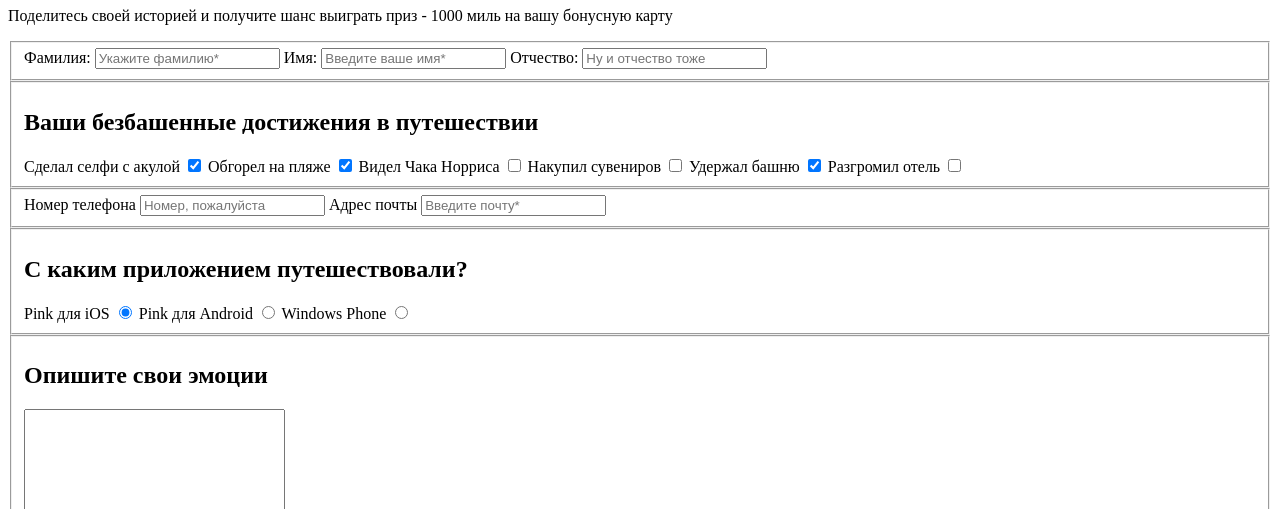
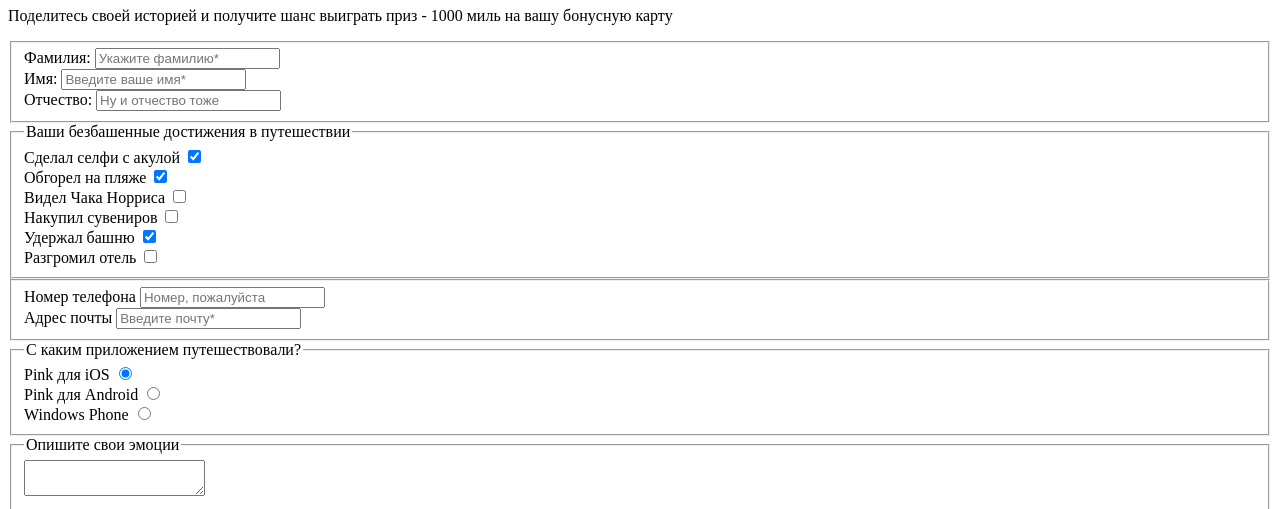
Before and after one commit to MariaKhvo/582347-pink, a website: page source/form.html in a window 1280 px wide. Shown: the part 208-717 px from the top of the page. Drawn offline with Linux system fonts and the light colour scheme.

Commit message:
Инпуты в блоки и другие недочеты

```diff
--- a/source/form.html
+++ b/source/form.html
@@ -1,5 +1,5 @@
 <!DOCTYPE html>
-<html lang="en">
+<html lang="ru">
 <head>
   <meta charset="UTF-8">
   <meta name="viewport" content="width=device-width, initial-scale=1.0">
@@ -9,7 +9,7 @@
 <body>
   <header class="page-header">
     <a class="page-header__logo logo" href="index.html">
-      <img class="page-header__logo-image" src="" width="75" height="22" alt="Мобильное приложение Pink">
+      <img class="logo__img" src="" width="75" height="22" alt="Мобильное приложение Pink">
     </a>
     <nav class="main-nav" aria-label="Меню">
       <button class="main-nav__toggle" type="button">Открыть меню</button>
@@ -40,60 +40,77 @@
         на вашу бонусную карту</p>
         <form class="competition-form" action="https://echo.htmlacademy.ru" method="POST">
           <fieldset class="competition-form__user">
-            <label class="label label--text" for="user-surname">Фамилия:
-              <input class="input" type="text" id="user-surname" name="surname" placeholder="Укажите фамилию*" value="">
-            </label>
-            <label class="label label--text" for="user-name">Имя:
-              <input class="input" type="text" id="user-name" name="name" placeholder="Введите ваше имя*" value="">
-            </label>
-            <label class="label label--text" for="user-patronymic">Отчество:
-              <input class="input" type="text" id="user-patronymic" name="patronymic" placeholder="Ну и отчество тоже" value="">
-            </label>
+            <div class="input">
+              <label class="input__label" for="user-surname">Фамилия:</label>
+              <input class="input__control" type="text" id="user-surname" name="surname" placeholder="Укажите фамилию*" value="">
+            </div>
+            <div class="input">
+              <label class="input__label" for="user-name">Имя:</label>
+              <input class="input__control" type="text" id="user-name" name="name" placeholder="Введите ваше имя*" value="">
+            </div>
+            <div class="input">
+              <label class="input__label" for="user-patronymic">Отчество:</label>
+              <input class="input__control" type="text" id="user-patronymic" name="patronymic" placeholder="Ну и отчество тоже" value="">
+            </div>
           </fieldset>
           <fieldset class="competition-form__attainment">
-            <h2 class="competition-form__title">Ваши безбашенные достижения в путешествии</h2>
-            <label class="label label--checkbox" for="shark">Сделал селфи с акулой
-              <input class="checkbox" type="checkbox" name="photo-attainment" id="shark" value="shark" checked>
-            </label>
-            <label class="label label--checkbox" for="beach">Обгорел на пляже
-              <input class="checkbox" type="checkbox" name="photo-attainment" id="beach" value="coal" checked>
-            </label>
-            <label class="label label--checkbox" for="chack-norris">Видел Чака Норриса
-              <input class="checkbox" type="checkbox" name="photo-attainment" id="chack-norris" value="norris">
-            </label>
-            <label class="label label--checkbox" for="souvenir">Накупил сувениров
-              <input class="checkbox" type="checkbox" name="photo-attainment" id="souvenir" value="trinket">
-            </label>
-            <label class="label label--checkbox" for="tower">Удержал башню
-              <input class="checkbox" type="checkbox" name="photo-attainment" id="tower" value="pisa" checked>
-            </label>
-            <label class="label label--checkbox" for="hotel">Разгромил отель
-              <input class="checkbox" type="checkbox" name="photo-attainment" id="hotel" value="chaos">
-            </label>
+            <legend class="competition-form__title">Ваши безбашенные достижения в путешествии</legend>
+            <div class="checkbox">
+              <label class="checkbox__label" for="shark">Сделал селфи с акулой</label>
+              <input class="checkbox__control" type="checkbox" name="photo-attainment" id="shark" value="shark" checked>
+            </div>
+            <div class="checkbox">
+              <label class="checkbox__label" for="beach">Обгорел на пляже</label>
+              <input class="checkbox__control" type="checkbox" name="photo-attainment" id="beach" value="coal" checked>
+            </div>
+            <div class="checkbox">
+              <label class="checkbox__label" for="chack-norris">Видел Чака Норриса</label>
+              <input class="checkbox__control" type="checkbox" name="photo-attainment" id="chack-norris" value="norris">
+            </div>
+            <div class="checkbox">
+              <label class="checkbox__label" for="souvenir">Накупил сувениров</label>
+              <input class="checkbox__control" type="checkbox" name="photo-attainment" id="souvenir" value="trinket">
+            </div>
+            <div class="checkbox">
+              <label class="checkbox__label" for="tower">Удержал башню</label>
+              <input class="checkbox__control" type="checkbox" name="photo-attainment" id="tower" value="pisa" checked>
+            </div>
+            <div class="checkbox">
+              <label class="checkbox__label" for="hotel">Разгромил отель</label>
+              <input class="checkbox__control" type="checkbox" name="photo-attainment" id="hotel" value="chaos">
+            </div>
           </fieldset>
           <fieldset class="competition-form__contacts">
-            <label class="label label--text" for="user-phone">Номер телефона
-              <input class="input" type="tel" id="user-phone" name="phone" placeholder="Номер, пожалуйста" value="">
-            </label>
-            <label class="label label--text" for="user-mail">Адрес почты
-              <input class="input" type="email" id="user-mail" name="mail" placeholder="Введите почту*" value="">
-            </label>
+            <div class="input">
+              <label class="input__label" for="user-phone">Номер телефона</label>
+              <input class="input__control" type="tel" id="user-phone" name="phone" placeholder="Номер, пожалуйста" value="">
+            </div>
+            <div class="input">
+              <label class="input__label" for="user-mail">Адрес почты</label>
+              <input class="input__control" type="email" id="user-mail" name="mail" placeholder="Введите почту*" value="">
+            </div>
           </fieldset>
           <fieldset class="competition-form__system">
-            <h2 class="competition-form__title">С каким приложением путешествовали?</h2>
-            <label class="label label--radio" for="system-iOS">Pink для iOS
-              <input class="radio" type="radio" id="system-ios" name="system" value="ios" checked>
-            </label>
-            <label class="label label--radio" for="system-iandroid">Pink для Android
-              <input class="radio" type="radio" id="system-android" name="system" value="andrioid">
-            </label>
-            <label class="label label--radio" for="system-windows">Windows Phone
-              <input class="radio" type="radio" id="system-windows" name="system" value="windows">
-            </label>
+            <legend class="competition-form__title">С каким приложением путешествовали?</legend>
+            <div class="radio">
+              <label class="radio__label" for="system-iOS">Pink для iOS</label>
+              <input class="radio__control" type="radio" id="system-ios" name="system" value="ios" checked>
+            </div>
+            <div class="radio">
+              <label class="radio__label" for="system-iandroid">Pink для Android</label>
+              <input class="radio__control" type="radio" id="system-android" name="system" value="andrioid">
+            </div>
+            <div class="radio">
+              <label class="radio__label" for="system-windows">Windows Phone</label>
+              <input class="radio__control" type="radio" id="system-windows" name="system" value="windows">
+            </div>
           </fieldset>
           <fieldset class="competition-form__emotions">
-            <label class="label label--text" for="emotions"><h2 class="competition-form__title">Опишите свои эмоции</h2></label>
-            <textarea class="text" name="messege" id="emotions" cols="30" rows="10"></textarea>
+            <legend class="competition-form__title">Опишите свои эмоции</legend>
+            <div class="textarea">
+              <label class="textarea__label" for="emotions"></label>
+              <textarea class="textarea__control" name="messege" id="emotions"></textarea>
+            </div>
           </fieldset>
           <button class="competition-form__button button button--green" type="submit">Отправить форму</button>
           <small class="competition-form__legend competition-form__legend--top">
@@ -122,7 +139,7 @@
       </div>
       <div class="page-footer__copyright copyright">
         <b class="copyright__text">Разработано:</b>
-        <a class="button copyright__link" href="https://htmlacademy.ru/intensive/adaptive">
+        <a class="copyright__link button" href="https://htmlacademy.ru/intensive/adaptive">
           <img src="http://placehold.it/27x34" alt="HTML Academy" width="27" height="34">
         </a>
       </div>
```
Also changed, not shown: source/index.html (+30 -80 lines), source/photo.html (+2 -2 lines).
